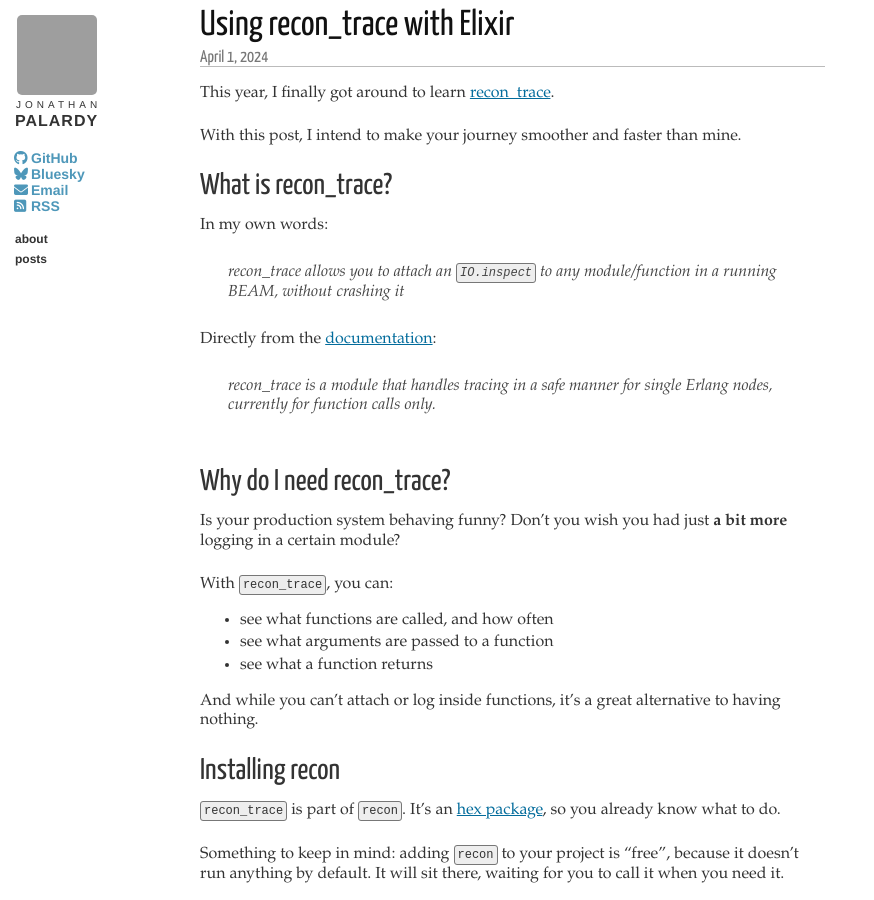
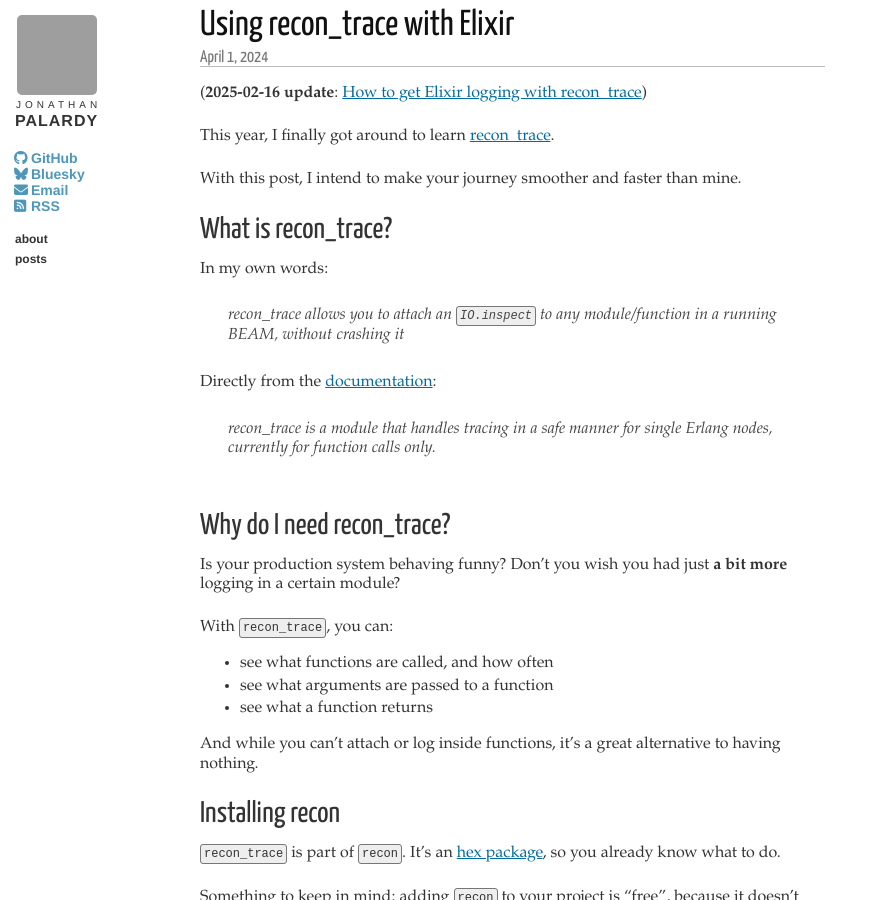
Before and after one commit to jpalardy/jpalardy.github.io, a Jekyll site: the page built from _posts/2024-04-01-using-recon_trace-with-elixir.markdown, in a window 1280 px wide and 900 px high. Shown: the whole window, without its empty margins (0-874 px from the left). Built offline with Jekyll 4.4.1, drawn with Linux system fonts in a browser that asks for light colours; some of the changed text lies outside the part shown; grey boxes are pictures that could not be loaded.

Commit message:
Forward link to other recon_trace post

```diff
--- a/_posts/2024-04-01-using-recon_trace-with-elixir.markdown
+++ b/_posts/2024-04-01-using-recon_trace-with-elixir.markdown
@@ -4,6 +4,9 @@ title: Using recon_trace with Elixir
 category: posts
 date: 2024-04-01 15:50 -0500
 ---
+
+(**2025-02-16 update**: [How to get Elixir logging with recon_trace](/posts/how-to-get-elixir-logging-with-recon_trace/))
+
 This year, I finally got around to learn [recon_trace](https://ferd.github.io/recon/recon_trace.html).
 
 With this post, I intend to make your journey smoother and faster than mine.
@@ -157,3 +160,4 @@ Here are some resources to keep going:
     - `'_'` in Erlang is the same as `:_` in Elixir
 - the [code itself](https://github.com/ferd/recon/blob/master/src/recon_trace.erl)
   - the ultimate truth
+- follow up: [How to get Elixir logging with recon_trace](/posts/how-to-get-elixir-logging-with-recon_trace/)
```
